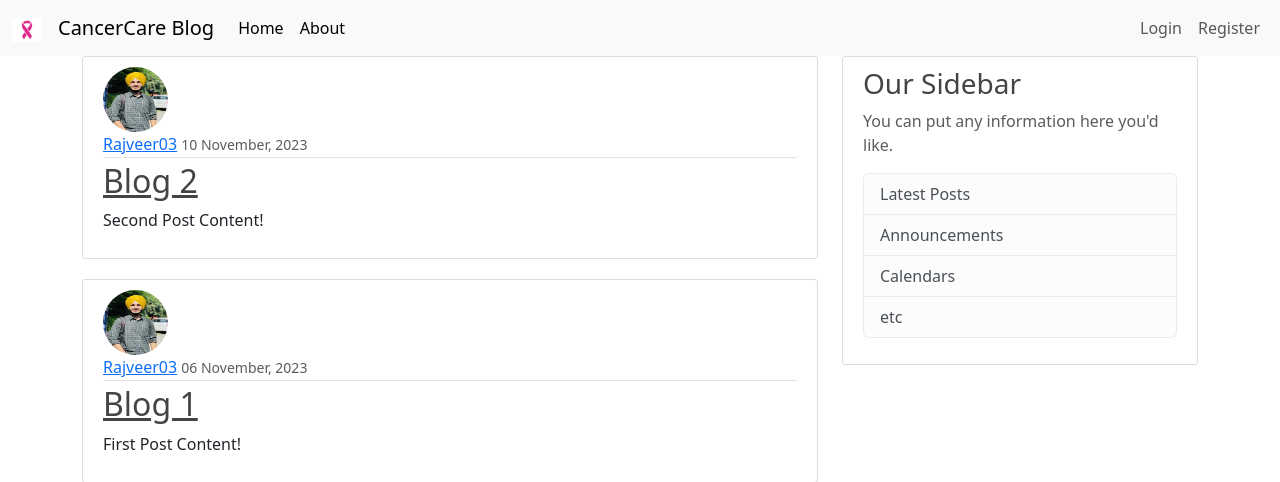
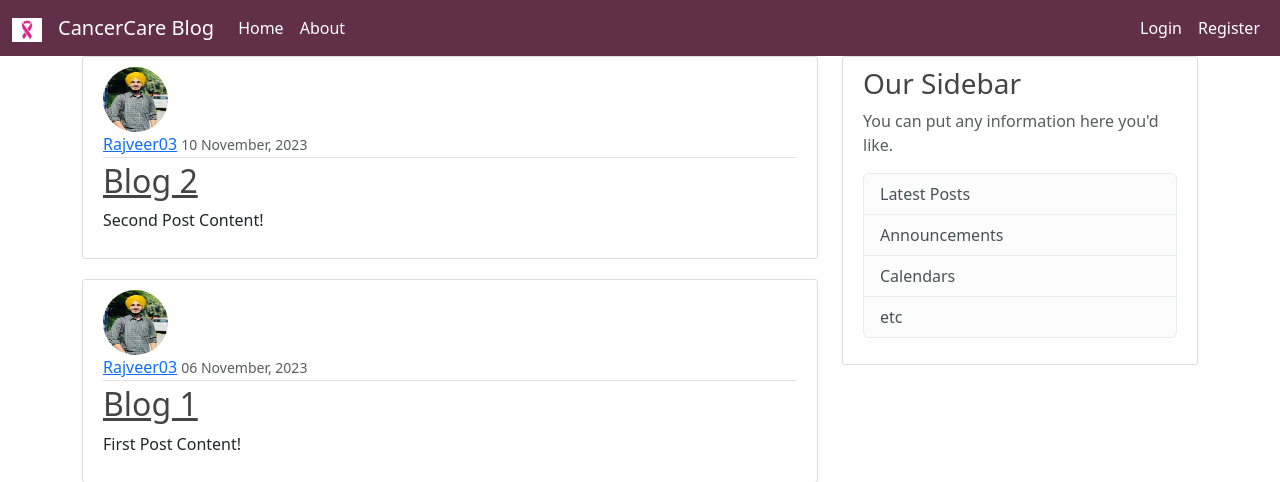
Before and after one commit to Rajveer-03/Cancer_Blog_App, a Django app: page / in a window 1280 px wide. Shown: the top 482 px of the page. Run offline with Django 4.2, Linux system fonts and the light colour scheme; data comes from the database, SQL or seed files in the repository.

Commit message:
Update base.html

```diff
--- a/blog/templates/blog/base.html
+++ b/blog/templates/blog/base.html
@@ -14,26 +14,26 @@
     {% endif %}
 </head>
 <body id = "app-parent">
-    <nav class="navbar navbar-expand-lg bg-body-tertiary">
+    <nav class="navbar navbar-expand-lg" style="background : #613048;">
         <div class="container-fluid">
             <a class="navbar-brand" href="{% url 'blog-home'%}"><img src="{% static 'blog/assets/favicon.jpg'%}" alt="Bootstrap" width="30" height="24"></a>
-            <a class="navbar-brand" href="{% url 'blog-home'%}">CancerCare Blog</a>
+            <a class="navbar-brand" href="{% url 'blog-home'%}"><span style="color: white;">CancerCare Blog</span></a>
             <button class="navbar-toggler" type="button" data-bs-toggle="collapse" data-bs-target="#navbarSupportedContent" aria-controls="navbarSupportedContent" aria-expanded="false" aria-label="Toggle navigation">
                 <span class="navbar-toggler-icon"></span>
             </button>
             <div class="collapse navbar-collapse" id="navbarSupportedContent">
                 <div class="navbar-nav me-auto mb-2 mb-lg-0">
-                    <a class="nav-link active" aria-current="page" href="{% url 'blog-home'%}">Home</a>
-                    <a class="nav-link active" aria-current="page" href="{% url 'blog-about'%}">About</a>
+                    <a class="nav-link active" aria-current="page" href="{% url 'blog-home'%}"><span style="color: white;">Home</span></a>
+                    <a class="nav-link active" aria-current="page" href="{% url 'blog-about'%}"><span style="color: white;">About</span></a>
                 </div>
                 <div class = "navbar-nav">
                   {% if user.is_authenticated %}
-                    <a class = "nav-item nav-link" href="{% url 'post-create' %}">New Post</a>
-                    <a class = "nav-item nav-link" href="{% url 'profile' %}">Profile</a>
-                    <a class = "nav-item nav-link" href="{% url 'logout' %}">Logout</a>
+                    <a class = "nav-item nav-link" href="{% url 'post-create' %}"><span style="color: white;">New Post</span></a>
+                    <a class = "nav-item nav-link" href="{% url 'profile' %}"><span style="color: white;">Profile</span></a>
+                    <a class = "nav-item nav-link" href="{% url 'logout' %}"><span style="color: white;">Logout</span></a>
                   {% else %}
-                    <a class = "nav-item nav-link" href="{% url 'login' %}">Login</a>
-                    <a class = "nav-item nav-link" href="{% url 'register' %}">Register</a>
+                    <a class = "nav-item nav-link" href="{% url 'login' %}"><span style="color: white;">Login</span></a>
+                    <a class = "nav-item nav-link" href="{% url 'register' %}"><span style="color: white;">Register</span></a>
                   {% endif %}
                 </div>
             </div>
```
